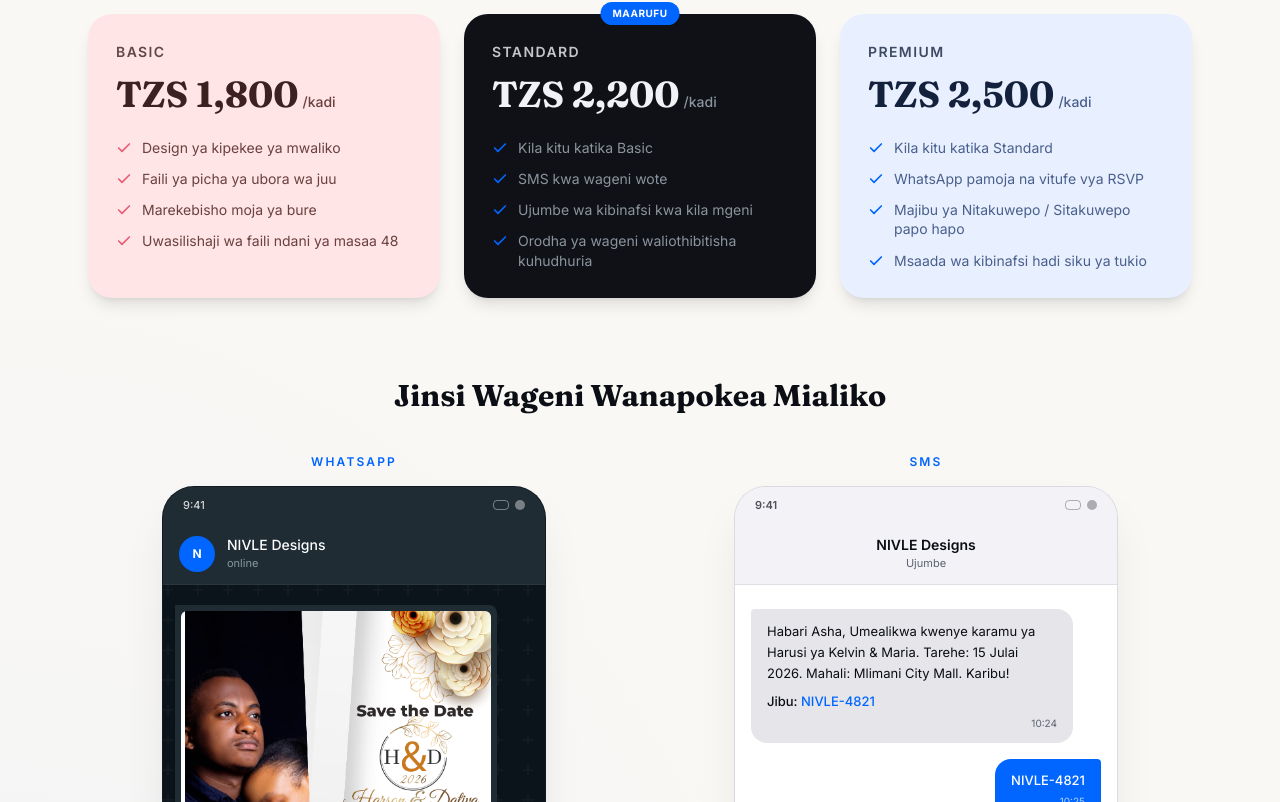
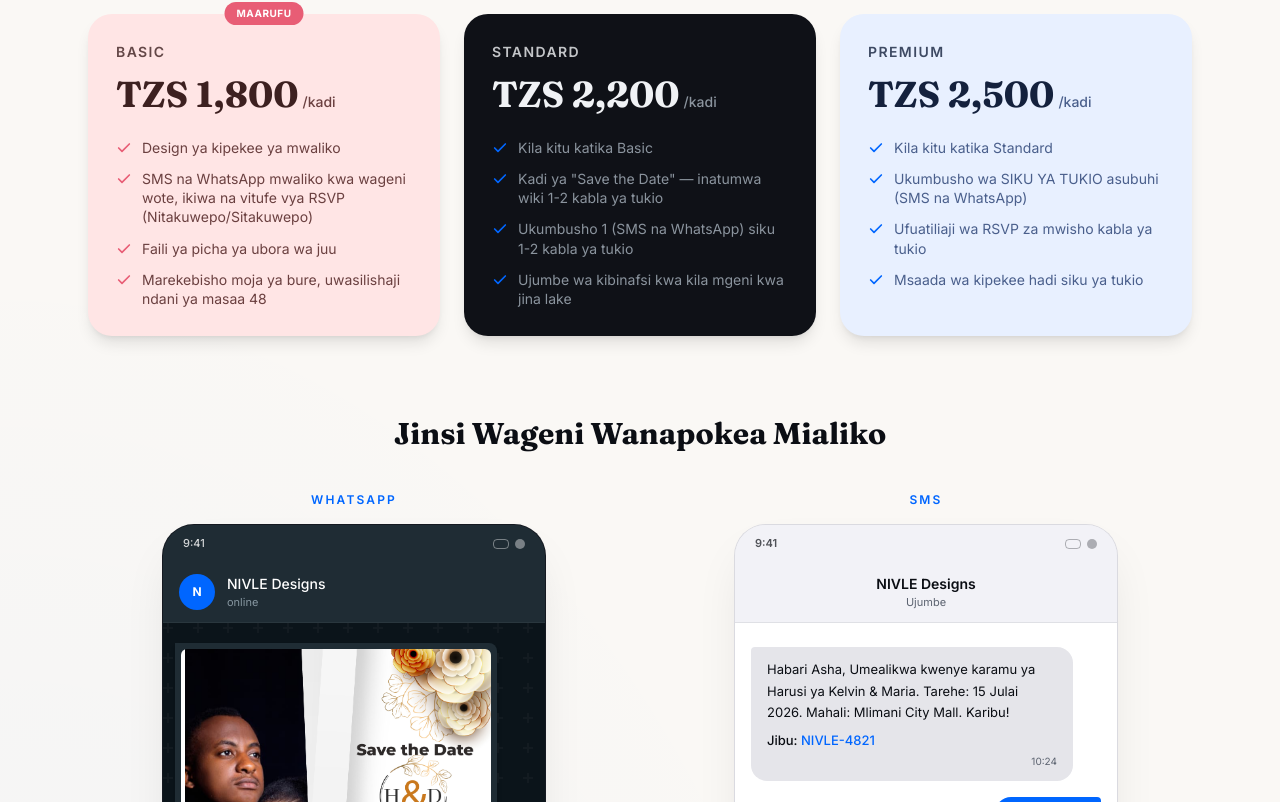
Before and after one commit to thesyntrixi/nivle-ekadi-website, a Next.js app: page / in a window 1280 px wide. Shown: the part 2854-3656 px from the top of the page. Built offline with nearby package versions, Linux system fonts and the light colour scheme.

Commit message:
feat: restructure package tiers - SMS/WhatsApp+RSVP in all tiers, save-the-date & reminders for higher tiers

```diff
--- a/components/package-section.tsx
+++ b/components/package-section.tsx
@@ -18,10 +18,11 @@ const packages = [
     accent: "#E85D75",
     features: [
       "Design ya kipekee ya mwaliko",
+      "SMS na WhatsApp mwaliko kwa wageni wote, ikiwa na vitufe vya RSVP (Nitakuwepo/Sitakuwepo)",
       "Faili ya picha ya ubora wa juu",
-      "Marekebisho moja ya bure",
-      "Uwasilishaji wa faili ndani ya masaa 48",
+      "Marekebisho moja ya bure, uwasilishaji ndani ya masaa 48",
     ],
+    popular: true,
   },
   {
     name: "Standard",
@@ -33,11 +34,10 @@ const packages = [
     accent: "#0066FF",
     features: [
       "Kila kitu katika Basic",
-      "SMS kwa wageni wote",
-      "Ujumbe wa kibinafsi kwa kila mgeni",
-      "Orodha ya wageni waliothibitisha kuhudhuria",
+      "Kadi ya \"Save the Date\" — inatumwa wiki 1-2 kabla ya tukio",
+      "Ukumbusho 1 (SMS na WhatsApp) siku 1-2 kabla ya tukio",
+      "Ujumbe wa kibinafsi kwa kila mgeni kwa jina lake",
     ],
-    popular: true,
   },
   {
     name: "Premium",
@@ -49,9 +49,9 @@ const packages = [
     accent: "#0066FF",
     features: [
       "Kila kitu katika Standard",
-      "WhatsApp pamoja na vitufe vya RSVP",
-      "Majibu ya Nitakuwepo / Sitakuwepo papo hapo",
-      "Msaada wa kibinafsi hadi siku ya tukio",
+      "Ukumbusho wa SIKU YA TUKIO asubuhi (SMS na WhatsApp)",
+      "Ufuatiliaji wa RSVP za mwisho kabla ya tukio",
+      "Msaada wa kipekee hadi siku ya tukio",
     ],
   },
 ];
```
